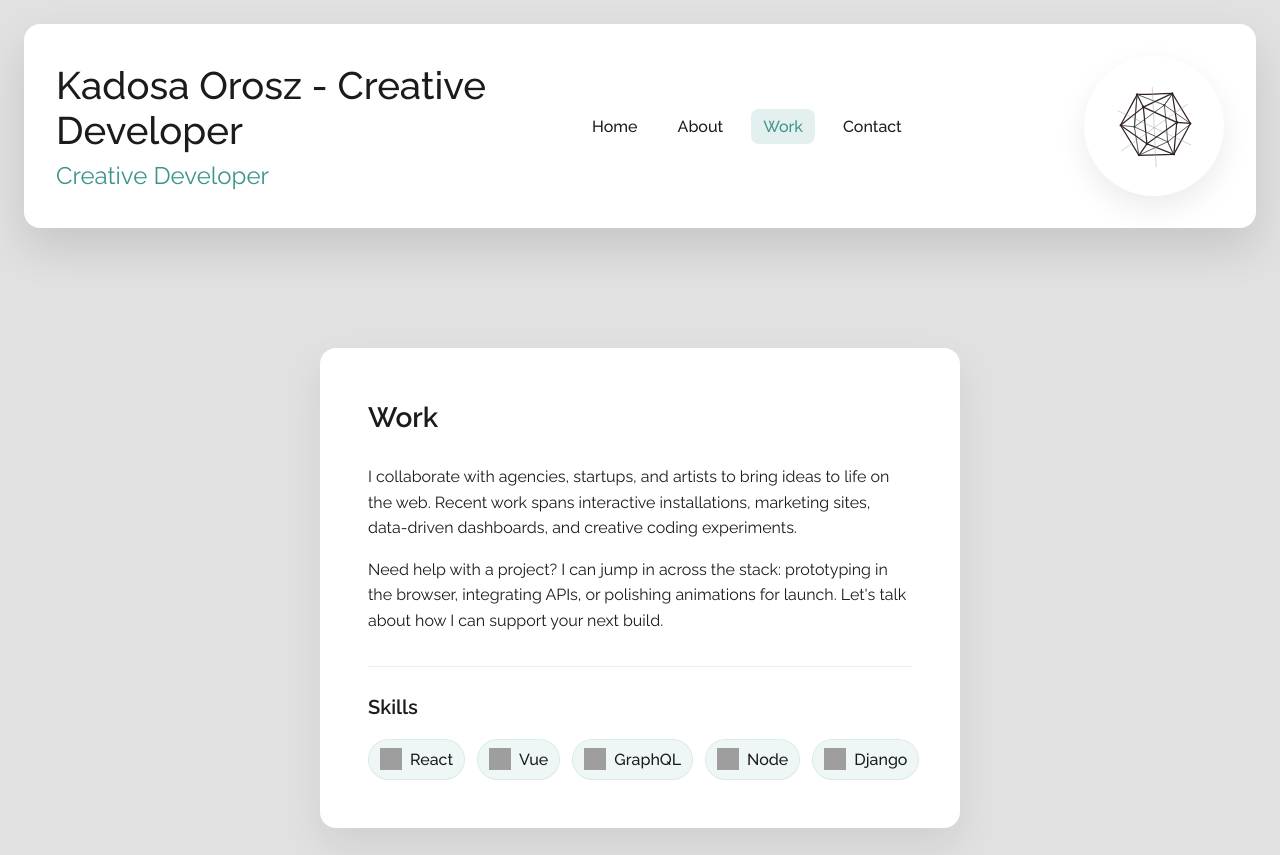
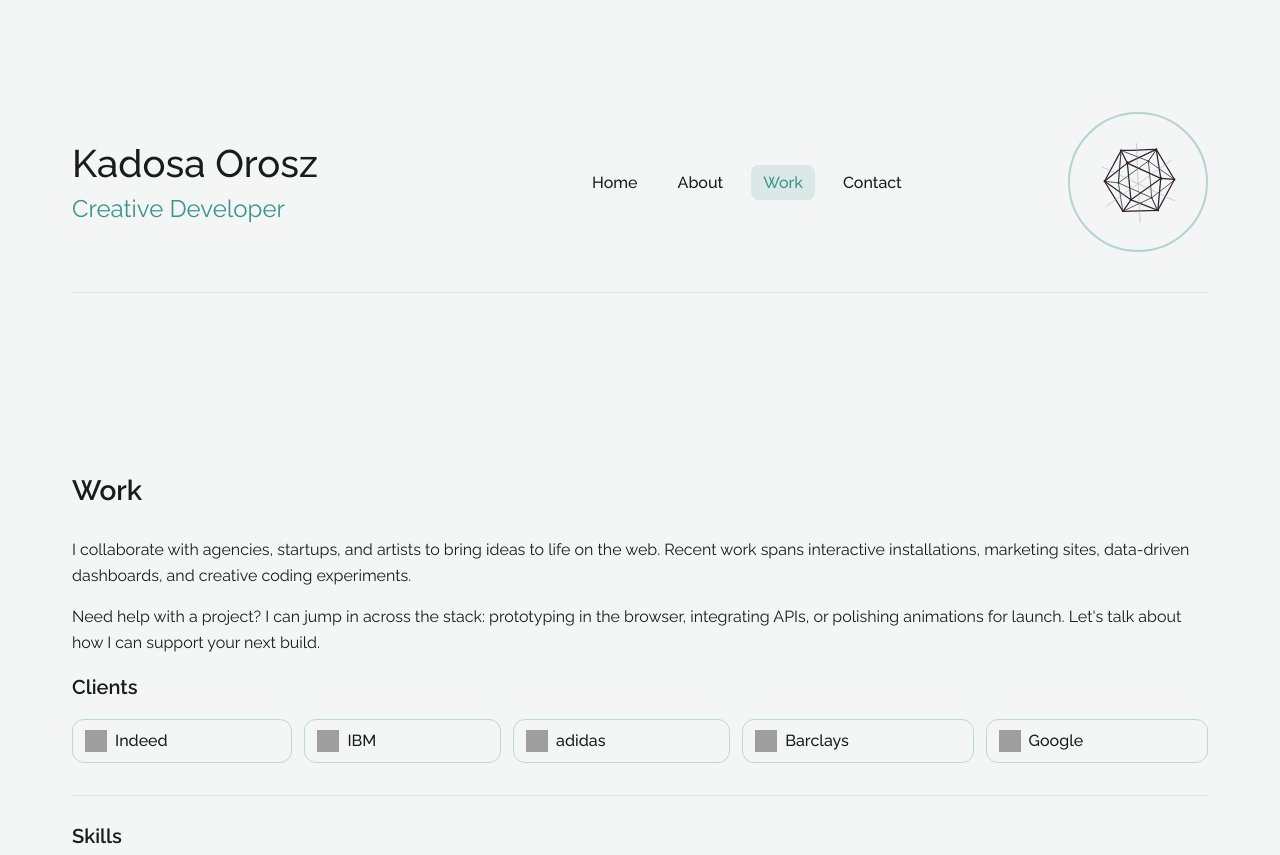
Before and after one commit to kadosa/portfolio, an Eleventy site: page src/work.njk in a window 1280 px wide. Shown: the top 855 px of the page. Built offline with nearby package versions, Linux system fonts and the light colour scheme; Eleventy itself is replaced by a stand-in of ours; files that its build step writes are made by us from their sources; grey boxes are pictures that could not be loaded.

Commit message:
Flattened layout, added clients.

```diff
--- a/src/_includes/partials/site-header.njk
+++ b/src/_includes/partials/site-header.njk
@@ -1,6 +1,6 @@
 <header class="hero">
   <div class="hero__identity">
-    <h1 class="hero__name">{{ site.title }}</h1>
+    <h1 class="hero__name">Kadosa Orosz</h1>
     <p class="hero__role">Creative Developer</p>
   </div>
   <nav class="hero__nav">
--- a/src/styles/main.css
+++ b/src/styles/main.css
@@ -8,9 +8,15 @@
 
 html {
     font-size: 16px;
-  font-family: "Raleway", system-ui, -apple-system, BlinkMacSystemFont, "Segoe UI", sans-serif;
+    font-family:
+        "Raleway",
+        system-ui,
+        -apple-system,
+        BlinkMacSystemFont,
+        "Segoe UI",
+        sans-serif;
     color: #1b1b1b;
-  background-color: #e1e1e1;
+    background-color: #f4f5f5;
 }
 
 body {
@@ -18,7 +24,7 @@ body {
     margin: 0;
     display: flex;
     justify-content: center;
-  padding: 24px;
+    padding: clamp(24px, 6vw, 72px);
 }
 
 a {
@@ -42,14 +48,12 @@ a:focus {
 
 .hero {
     position: relative;
-  background: #ffffff;
-  border-radius: 16px;
-  padding: 32px;
+    padding: clamp(24px, 4vw, 40px) 0;
     display: flex;
     flex-wrap: wrap;
     align-items: center;
     gap: 24px;
-  box-shadow: 0 20px 45px rgba(0, 0, 0, 0.12);
+    border-bottom: 1px solid rgba(27, 27, 27, 0.08);
 }
 
 .hero__identity {
@@ -86,7 +90,9 @@ a:focus {
     border-radius: 8px;
     color: inherit;
     font-weight: 500;
-  transition: background-color 0.2s ease, color 0.2s ease;
+    transition:
+        background-color 0.2s ease,
+        color 0.2s ease;
 }
 
 .nav__link:hover,
@@ -104,12 +110,12 @@ a:focus {
     width: 140px;
     height: 140px;
     border-radius: 50%;
-  background: #ffffff;
+    background: transparent;
+    border: 2px solid rgba(60, 148, 139, 0.35);
     flex: 0 0 auto;
     display: flex;
     justify-content: center;
     align-items: center;
-  box-shadow: 0 12px 30px rgba(0, 0, 0, 0.08);
 }
 
 .hero__logo-image {
@@ -127,17 +133,13 @@ a:focus {
 
 .content {
     margin-top: 120px;
-  display: flex;
-  justify-content: center;
 }
 
 .card {
-  background: #ffffff;
-  padding: clamp(24px, 4vw, 48px);
-  border-radius: 16px;
-  max-width: 640px;
+    background: transparent;
+    padding: clamp(32px, 6vw, 56px) 0;
+    border-radius: 0;
     line-height: 1.6;
-  box-shadow: 0 18px 40px rgba(0, 0, 0, 0.08);
 }
 
 .card h2 {
@@ -172,9 +174,9 @@ a:focus {
     align-items: center;
     gap: 8px;
     padding: 8px 12px;
-  border-radius: 999px;
-  background-color: rgba(60, 148, 139, 0.08);
-  box-shadow: inset 0 0 0 1px rgba(60, 148, 139, 0.12);
+    border-radius: 12px;
+    background-color: transparent;
+    border: 1px solid rgba(60, 148, 139, 0.3);
 }
 
 .skills__icon {
--- a/src/work.njk
+++ b/src/work.njk
@@ -20,6 +20,61 @@ permalink: "/work/"
         integrating APIs, or polishing animations for launch. Let's talk about how I can support your
         next build.
       </p>
+      <div class="clients">
+        <h3 class="skills__heading">Clients</h3>
+        <ul class="skills__list">
+          <li class="skills__item">
+            <img
+              class="skills__icon"
+              src="https://cdn.simpleicons.org/indeed/003A9B"
+              alt="Indeed logo"
+              loading="lazy"
+              decoding="async"
+            />
+            <span class="skills__label">Indeed</span>
+          </li>
+          <li class="skills__item">
+            <img
+              class="skills__icon"
+              src="https://www.ibm.com/brand/experience-guides/developer/8f4e3cc2b5d52354a6d43c8edba1e3c9/02_8-bar-reverse.svg"
+              alt="IBM logo"
+              loading="lazy"
+              decoding="async"
+            />
+            <span class="skills__label">IBM</span>
+          </li>
+          <li class="skills__item">
+            <img
+              class="skills__icon"
+              src="https://cdn.simpleicons.org/adidas/000000"
+              alt="adidas logo"
+              loading="lazy"
+              decoding="async"
+            />
+            <span class="skills__label">adidas</span>
+          </li>
+          <li class="skills__item">
+            <img
+              class="skills__icon"
+              src="https://cdn.simpleicons.org/barclays/00AEEF"
+              alt="Barclays logo"
+              loading="lazy"
+              decoding="async"
+            />
+            <span class="skills__label">Barclays</span>
+          </li>
+          <li class="skills__item">
+            <img
+              class="skills__icon"
+              src="https://cdn.simpleicons.org/google/4285F4"
+              alt="Google logo"
+              loading="lazy"
+              decoding="async"
+            />
+            <span class="skills__label">Google</span>
+          </li>
+        </ul>
+      </div>
       <div class="skills">
         <h3 class="skills__heading">Skills</h3>
         <ul class="skills__list">
```
Lines whose indentation alone changed are shown as unchanged.
